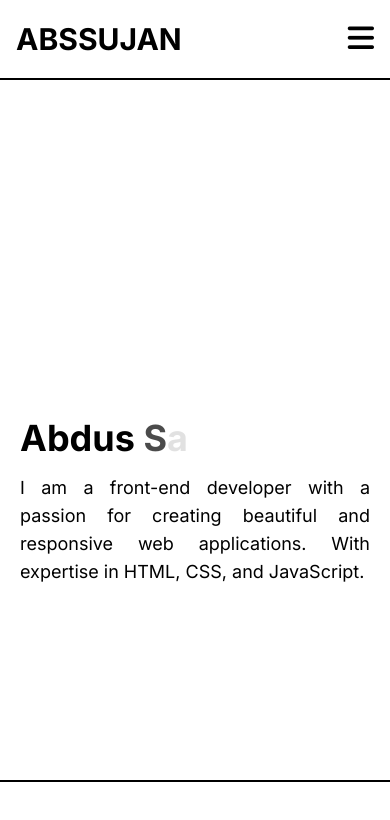
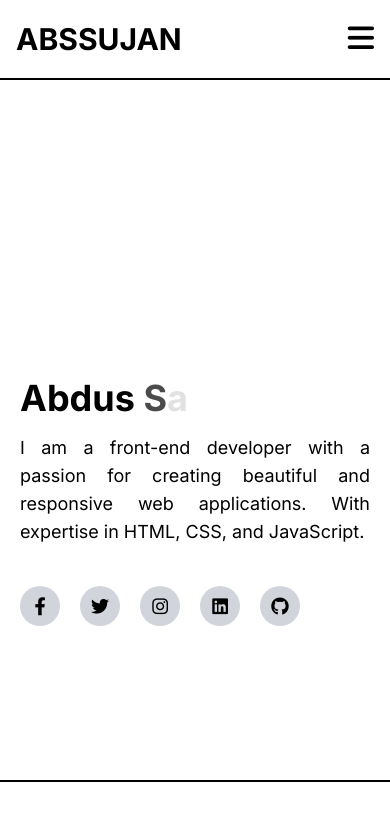
Before and after one commit to abssujan/abbssujan-protfolio, a website: page dist/index.html in a window 390 px wide. Drawn offline with nearby package versions, Linux system fonts and the light colour scheme.

Commit message:
make social icons for mobile

```diff
--- a/dist/index.html
+++ b/dist/index.html
@@ -88,7 +88,13 @@
                                 </p>
                             </div>
                             <!-- social icons -->
-                            <div class="social-icons-middile"></div>
+                            <div class="social-icons-middile mt-10 flex space-x-5">
+                                <div class="social-icons-middile-div w-10 h-10 bg-gray-300 flex items-center justify-center hover:rounded-none hover:bg-black hover:text-white"><a class="text-lg" href="#"><i class="fa-brands fa-facebook-f"></i></a></div>
+                                <div class="social-icons-middile-div w-10 h-10 bg-gray-300 flex items-center justify-center hover:rounded-none hover:bg-black hover:text-white"><a class="text-lg" href="#"><i class="fa-brands fa-twitter"></i></a></div>
+                                <div class="social-icons-middile-div w-10 h-10 bg-gray-300 flex items-center justify-center hover:rounded-none hover:bg-black hover:text-white"><a class="text-lg" href="#"><i class="fa-brands fa-instagram"></i></a></div>
+                                <div class="social-icons-middile-div w-10 h-10 bg-gray-300 flex items-center justify-center hover:rounded-none hover:bg-black hover:text-white"> <a class="text-lg" href="#"><i class="fa-brands fa-linkedin"></i></a></div>
+                                <div class="social-icons-middile-div w-10 h-10 bg-gray-300 flex items-center justify-center hover:rounded-none hover:bg-black hover:text-white"><a class="text-lg" href="#"><i class="fa-brands fa-github"></i></a></div>
+                            </div>
                         </div>
                         <!-- middile-two-buttons -->
                         <div class="middile-two-buttons"></div>
--- a/dist/style.css
+++ b/dist/style.css
@@ -27,3 +27,9 @@
     opacity: 0;
     transition: opacity 0.5s ease;
 }
+
+/* social icons  */
+.social-icons-middile-div {
+    border-radius: 100%;
+    transition: all 0.75s ease-in-out;
+}
```
Also changed, not shown: dist/output.css.
